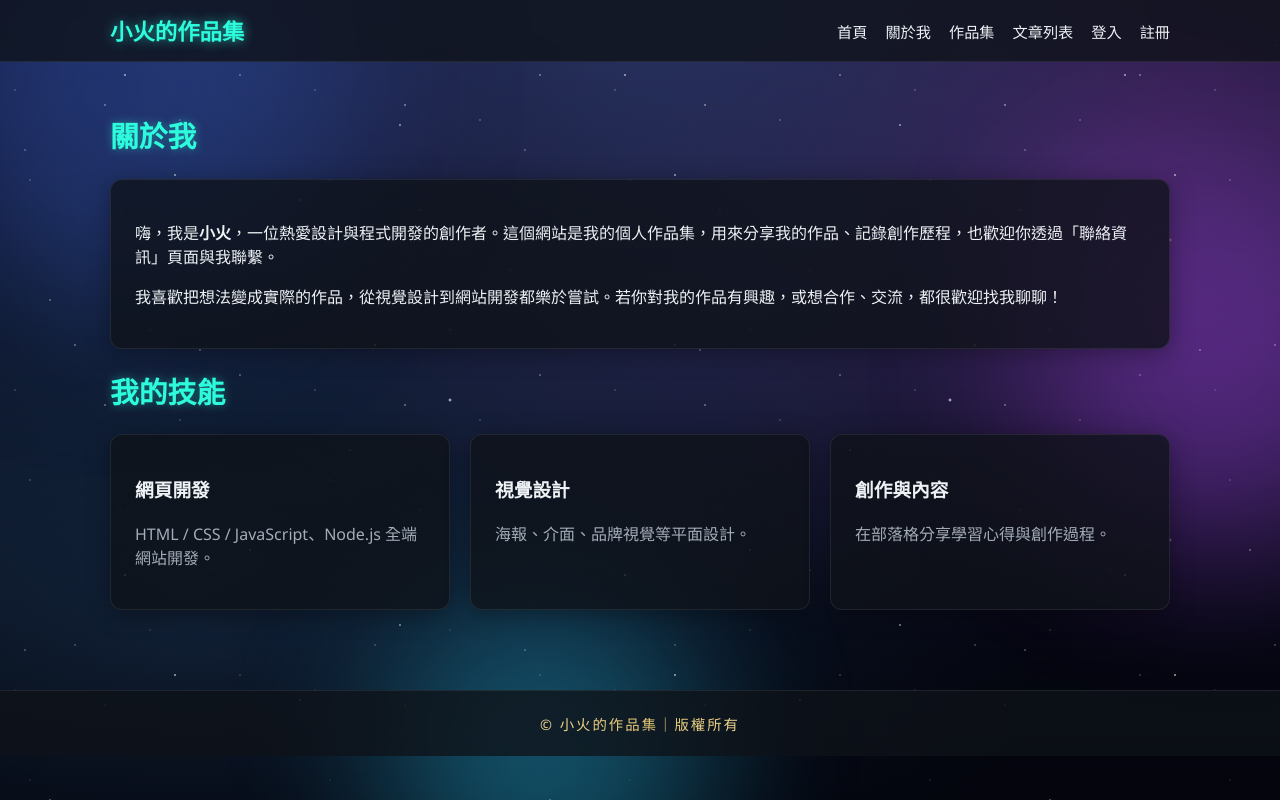
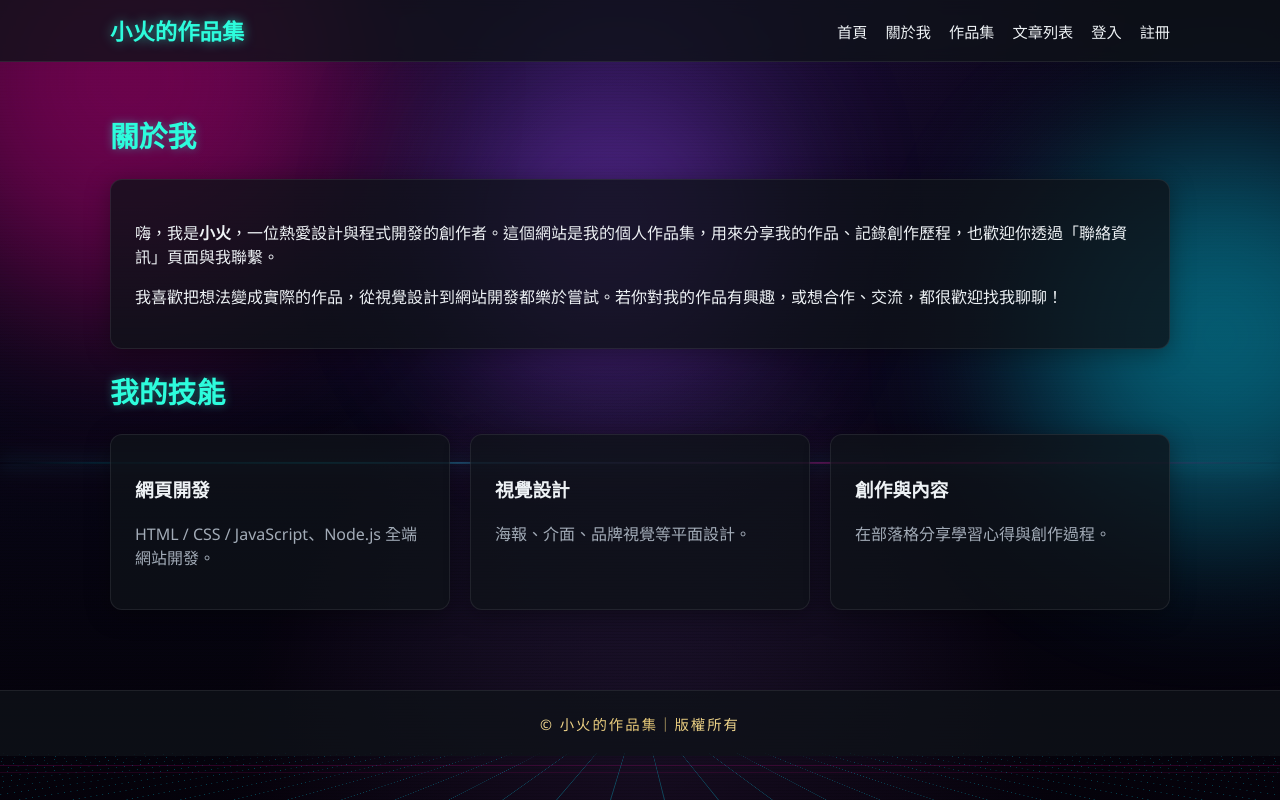
Before and after one commit to cooldragonboat/genai_FP, a Node project: template views/about.ejs in a window 1280 px wide. Run offline with Node 20 templates, Linux system fonts and the light colour scheme; the template is opened without the code that fills it, so the values that code supplies are empty; some libraries are stand-ins or nearby versions.

Commit message:
背景改為 cyberpunk 風格：霓虹地平線光帶、透視格線地板、掃描線與霓虹光暈
Co-Authored-By: Claude Opus 4.8 <noreply@anthropic.com>
Claude-Session: https://claude.ai/code/session_01Lxwi4GyyrmtLQJzSzfjpnB

```diff
--- a/public/css/style.css
+++ b/public/css/style.css
@@ -20,68 +20,75 @@ body {
   position: relative;
 }
 
-/* ---------- 星空 / 漸層背景 ---------- */
+/* ---------- Cyberpunk 背景 ---------- */
 .bg-hero {
   position: fixed;
   inset: 0;
   z-index: -2;
+  overflow: hidden;
   background:
-    radial-gradient(ellipse at 50% -10%, #2a3a6b 0%, rgba(42, 58, 107, 0) 60%),
-    radial-gradient(ellipse at 85% 20%, #4a2a6b 0%, rgba(74, 42, 107, 0) 55%),
-    radial-gradient(ellipse at 15% 80%, #1d3b5c 0%, rgba(29, 59, 92, 0) 55%),
-    linear-gradient(180deg, #0b1026 0%, #070a18 55%, #04050d 100%);
+    radial-gradient(ellipse at 50% 118%, rgba(255, 0, 160, 0.40) 0%, rgba(255, 0, 160, 0) 48%),
+    radial-gradient(ellipse at 50% 100%, rgba(0, 225, 255, 0.30) 0%, rgba(0, 225, 255, 0) 42%),
+    radial-gradient(ellipse at 50% -12%, #2a1250 0%, rgba(42, 18, 80, 0) 55%),
+    linear-gradient(180deg, #0a0616 0%, #0a0a20 48%, #06030e 100%);
 }
 
-/* 星星層（純 CSS 生成，會閃爍） */
-.bg-hero::before,
+/* 地平線霓虹光帶 */
+.bg-hero::before {
+  content: "";
+  position: absolute;
+  left: 0;
+  right: 0;
+  bottom: 42vh;
+  height: 2px;
+  background: linear-gradient(90deg, transparent, #00e1ff 25%, #ff00a0 75%, transparent);
+  box-shadow: 0 0 18px #00e1ff, 0 0 40px #ff00a0;
+  opacity: 0.8;
+}
+
+/* 透視霓虹格線地板 */
 .bg-hero::after {
   content: "";
   position: absolute;
-  inset: 0;
+  left: 50%;
+  bottom: 0;
+  width: 300%;
+  height: 42vh;
+  transform: translateX(-50%) perspective(340px) rotateX(74deg);
+  transform-origin: bottom center;
   background-image:
-    radial-gradient(1.5px 1.5px at 25% 15%, #ffffff, transparent),
-    radial-gradient(1px 1px at 60% 40%, #ffffff, transparent),
-    radial-gradient(1.5px 1.5px at 80% 25%, #cfe3ff, transparent),
-    radial-gradient(1px 1px at 40% 70%, #ffffff, transparent),
-    radial-gradient(1px 1px at 10% 60%, #ffffff, transparent),
-    radial-gradient(2px 2px at 90% 80%, #ffffff, transparent),
-    radial-gradient(1px 1px at 70% 90%, #cfe3ff, transparent),
-    radial-gradient(1.5px 1.5px at 35% 35%, #ffffff, transparent),
-    radial-gradient(1px 1px at 50% 10%, #ffffff, transparent),
-    radial-gradient(1px 1px at 5% 30%, #cfe3ff, transparent);
-  background-repeat: repeat;
-  background-size: 300px 300px;
-  animation: twinkle 5s ease-in-out infinite;
-}
-.bg-hero::after {
-  background-size: 500px 500px;
-  animation-duration: 8s;
-  animation-delay: 1.5s;
+    linear-gradient(90deg, rgba(0, 225, 255, 0.5) 1px, transparent 1px),
+    linear-gradient(0deg, rgba(255, 0, 160, 0.4) 1px, transparent 1px);
+  background-size: 54px 54px;
+  animation: gridMove 4s linear infinite;
   opacity: 0.55;
 }
 
-@keyframes twinkle {
-  0%, 100% { opacity: 0.35; }
-  50% { opacity: 1; }
+@keyframes gridMove {
+  from { background-position: 0 0; }
+  to { background-position: 0 54px; }
 }
 
+/* 掃描線 + 暗化，確保文字清楚 */
 .bg-overlay {
   position: absolute;
   inset: 0;
-  background: linear-gradient(180deg, rgba(7, 10, 24, 0.10) 0%, rgba(7, 10, 24, 0.35) 60%, rgba(4, 5, 13, 0.75) 100%);
+  background:
+    repeating-linear-gradient(0deg, rgba(0, 0, 0, 0.12) 0px, rgba(0, 0, 0, 0.12) 1px, transparent 1px, transparent 3px),
+    linear-gradient(180deg, rgba(6, 3, 14, 0.15) 0%, rgba(6, 3, 14, 0.45) 55%, rgba(4, 2, 10, 0.80) 100%);
 }
 
-/* 飄動的星雲光暈 */
+/* 飄動的霓虹光暈 */
 .bg-glow {
   position: absolute;
   border-radius: 50%;
   filter: blur(80px);
-  opacity: 0.35;
+  opacity: 0.40;
   animation: float 12s ease-in-out infinite;
 }
-.glow-1 { width: 420px; height: 420px; background: #4f7bff; top: -100px; left: -80px; animation-delay: 0s; }
-.glow-2 { width: 360px; height: 360px; background: #b24bff; top: 25%; right: -120px; animation-delay: 3s; }
-.glow-3 { width: 320px; height: 320px; background: #2ad4ff; bottom: -120px; left: 30%; animation-delay: 6s; }
+.glow-1 { width: 420px; height: 420px; background: #ff00a0; top: -100px; left: -80px; animation-delay: 0s; }
+.glow-2 { width: 360px; height: 360px; background: #00e1ff; top: 22%; right: -120px; animation-delay: 3s; }
+.glow-3 { width: 320px; height: 320px; background: #9b4bff; top: 8%; left: 35%; animation-delay: 6s; }
 
 @keyframes float {
   0%, 100% { transform: translateY(0) scale(1); }
```
